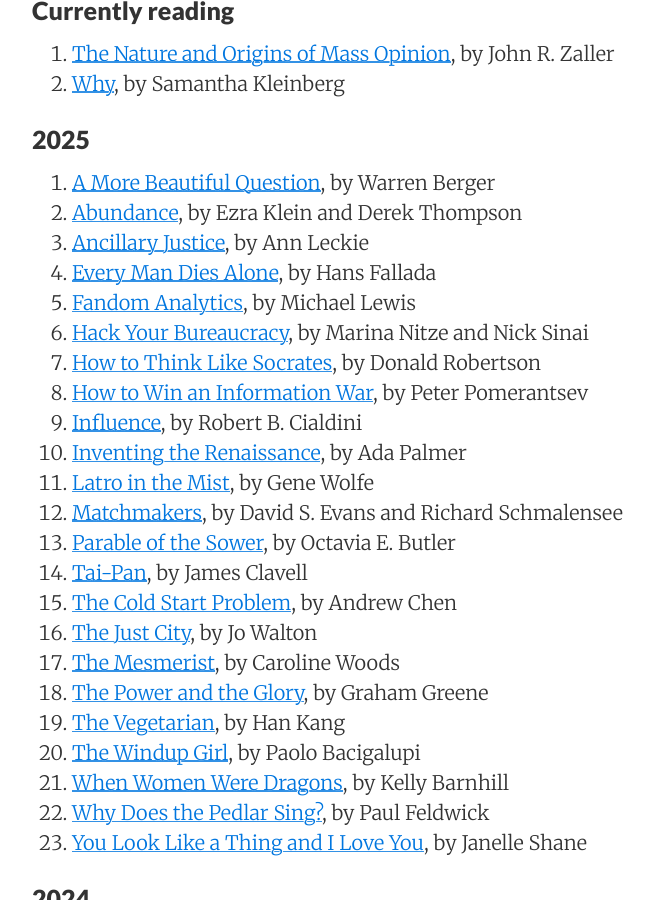
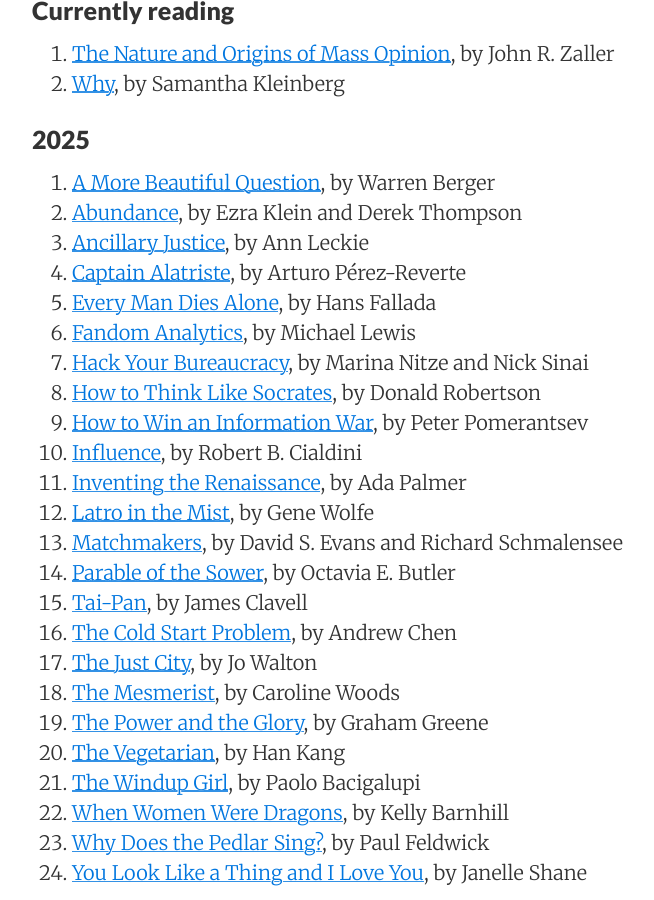
Before and after one commit to sewardlee337/sewardlee337.github.io, a Jekyll site: the page built from readinglist.md, in a window 1280 px wide and 900 px high, scrolled down 380 px. Shown: the whole window, without its empty margins (188-842 px from the left). Built offline with Jekyll 4.4.1, drawn with Linux system fonts in a browser that asks for light colours; nearby versions of some CDN libraries.

Commit message:
update reading list

```diff
--- a/readinglist.md
+++ b/readinglist.md
@@ -21,6 +21,7 @@ _"My alma mater was books, a good library... I could spend the rest of my life r
 1. [A More Beautiful Question](https://www.amazon.com/More-Beautiful-Question-Inquiry-Breakthrough/dp/1620401452), by Warren Berger
 1. [Abundance](https://a.co/d/e7hBxOU), by Ezra Klein and Derek Thompson
 1. [Ancillary Justice](https://a.co/d/8JR5whn), by Ann Leckie
+1. [Captain Alatriste](https://a.co/d/3WIzFFv), by Arturo Pérez-Reverte
 1. [Every Man Dies Alone](https://a.co/d/3H065Ku), by Hans Fallada
 1. [Fandom Analytics](https://www.amazon.com/Fandom-Analytics-Creating-Harnessing-Consumer/dp/3031659244), by Michael Lewis
 1. [Hack Your Bureaucracy](https://a.co/d/cZf18ou), by Marina Nitze and Nick Sinai
```
